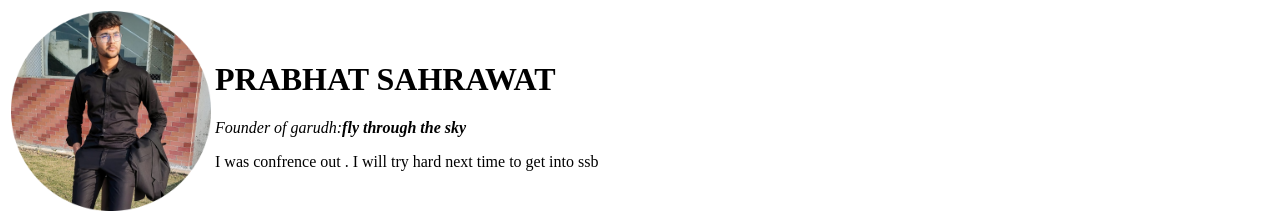
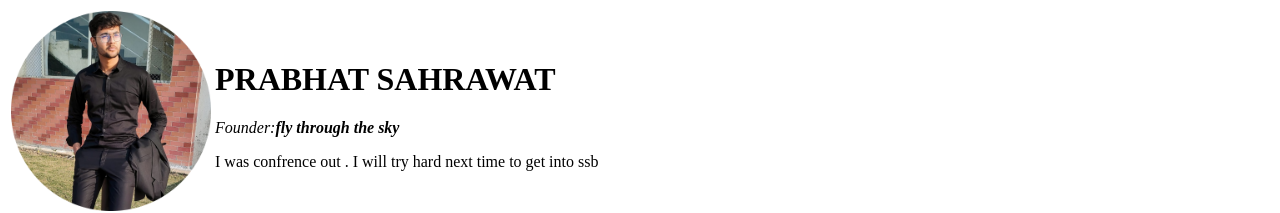
Before and after one commit to khatiyanmayank/NEW, a plain HTML site: page index.html in a window 1280 px wide. Shown: the top 213 px of the page. Drawn offline with Linux system fonts and the light colour scheme.

Commit message:
small changes

```diff
--- a/index.html
+++ b/index.html
@@ -11,7 +11,7 @@
     <td><img src="WhatsApp Image 2022-01-11 at 17.47.40-modified.png" alt="image h ye " width="200"></td>
     <td>
       <h1>PRABHAT SAHRAWAT </h1>
-      <p><em>Founder of garudh:<strong>fly through the sky</strong></em></p>
+      <p><em>Founder:<strong>fly through the sky</strong></em></p>
       <p>I was confrence out . I will try hard next time to get into ssb </p></td>
   </table>
   <hr size="4" noshade color=black  >
```
